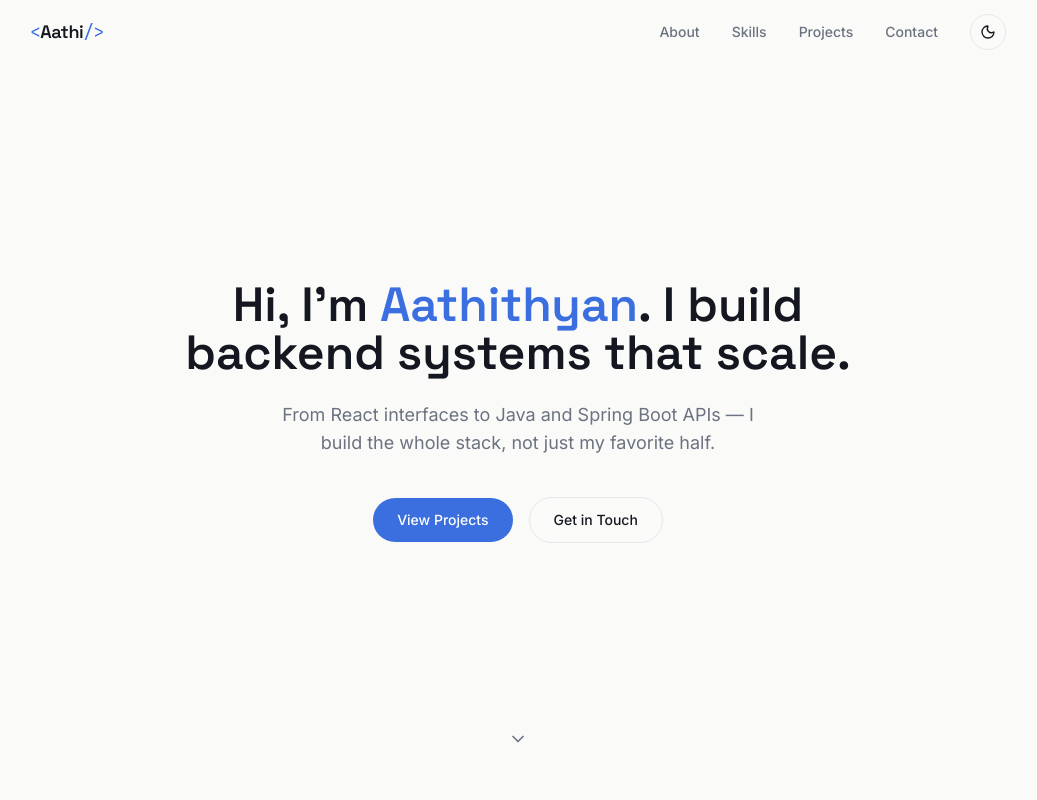
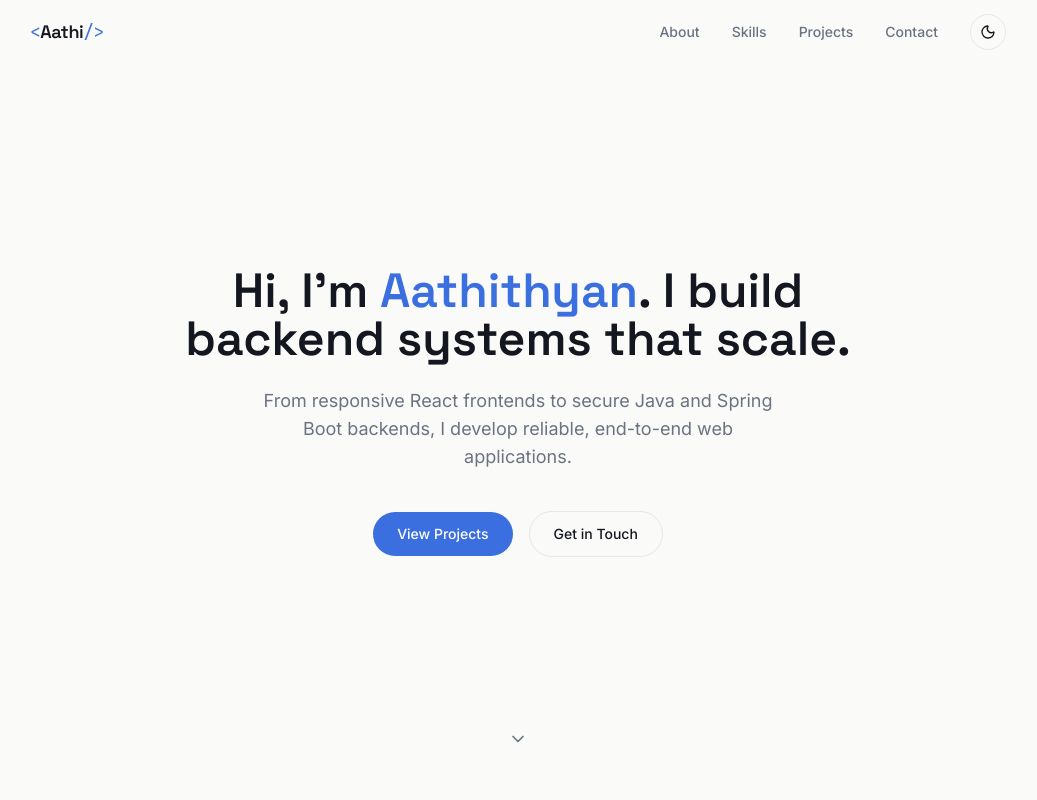
Before and after one commit to aathi1412/personal-portfolio, a React (Vite) app: page / in a window 1280 px wide. Shown: the top 800 px of the page, without its empty margins (122-1159 px from the left). Built offline with nearby package versions, Linux system fonts and the light colour scheme.

Commit message:
feat(profile): Update Profile Data
- Add tag to profile data
- Update hero tagline to reflect full stack development expertise
- Add real email address for contact section

```diff
--- a/src/data/profile.js
+++ b/src/data/profile.js
@@ -1,14 +1,14 @@
-// Profile data. Scoped to exactly what's been built so far.
+
 export const profile = {
   name: 'Aathithyan',
   title: 'Java Full Stack Developer',
+    tag: 'Dev',
   heroTagline:
-    'From React interfaces to Java and Spring Boot APIs — I build the whole stack, not just my favorite half.',
+    'From responsive React frontends to secure Java and Spring Boot backends, I develop reliable, end-to-end web applications.',
   about:
     "I'm a Computer Science graduate with a focus on backend development and building scalable web applications. My primary expertise is Java and Spring Boot, and I also build modern frontend applications with React — so I can take a project from a REST API all the way to the interface on top of it.",
   education: 'Bachelor of Engineering in Computer Science',
-  // PLACEHOLDER — no real email address was ever provided. Replace this
-  // before deploying, or the mailto link on the Contact section goes nowhere.
+
   email: 'aathithirunav@gmail.com',
   github: 'https://github.com/aathi1412',
   linkedin: 'https://www.linkedin.com/in/aathithyan-t',
```
